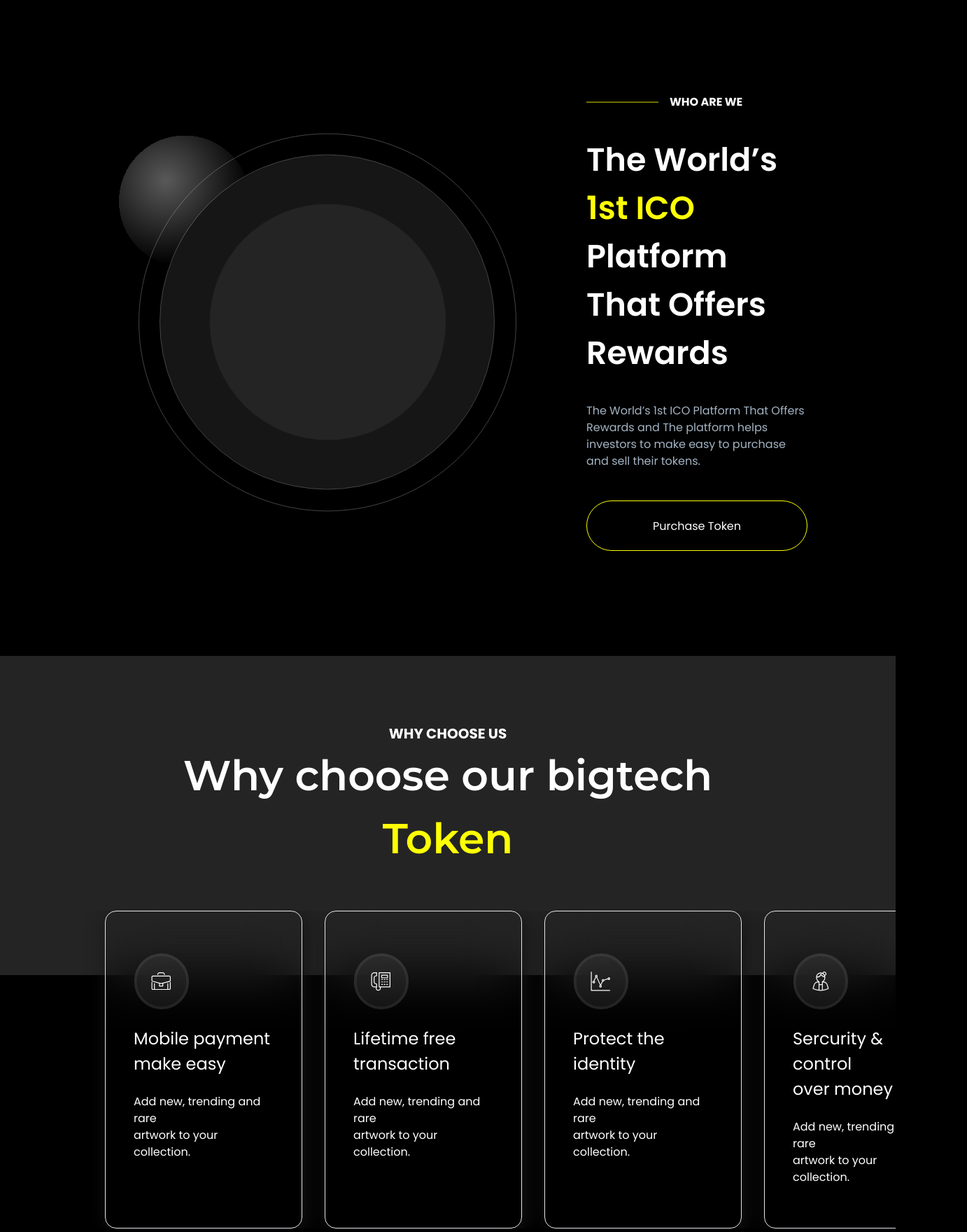
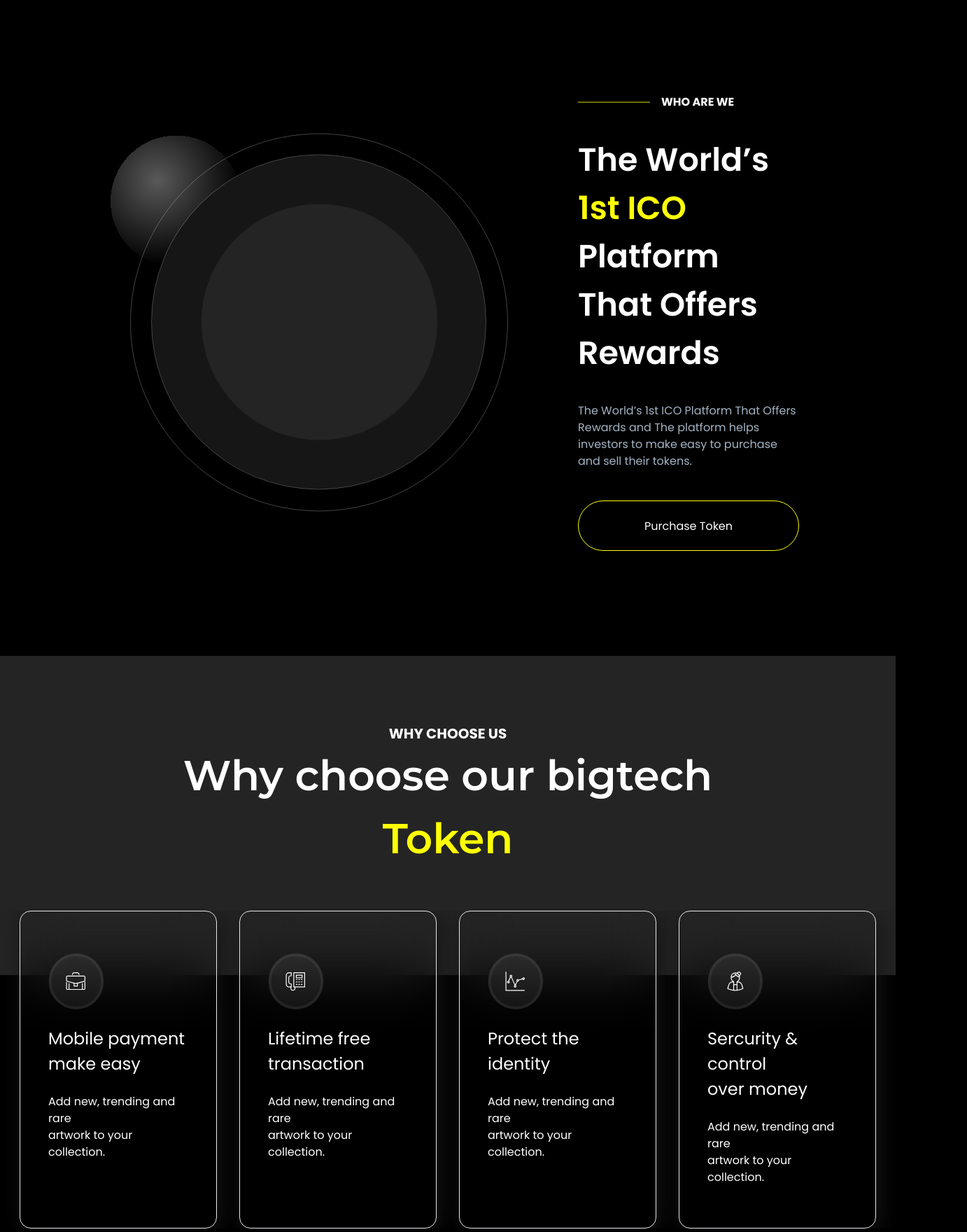
Before and after one commit to yuvrajj04/Value-Cyroptocurrency, a React (Vite) app: page / in a window 1280 px wide. Shown: the part 1000-2760 px from the top of the page at 70% size, 1382 px wide, since content can reach past the window. Built offline with nearby package versions, Linux system fonts and the light colour scheme.

Commit message:
screen size

```diff
--- a/src/components/About.jsx
+++ b/src/components/About.jsx
@@ -4,7 +4,7 @@
 const About = () =>{
   return (
     <>
-        <div className="flex md:flex-row m-auto my-[28px] md:m-[150px] gap-[50px] md:gap-[100px] text-white font-poppins">
+        <div className="flex md:flex-row m-auto my-[28px] md:m-[150px] gap-[50px] md:gap-[100px] text-white font-poppins md:justify-center">
             <img src="Sphere.svg" alt="sphere" className="hidden md:flex"/>
             <div className="flex flex-col gap-[44px] px-4 md:px-0">
                 <div className="flex flex-col gap-[36px]">
--- a/src/components/Article.jsx
+++ b/src/components/Article.jsx
@@ -5,8 +5,10 @@ const Article = () => {
     <>
         <div className="flex flex-col text-white gap-[40px] md:gap-[140px]">
             <div className="flex flex-row py-[16px] px-[30px] md:px-[80px] gap-[140px] md:gap-[1200px] border-y-[1px] border-white">
-                <span className="text-[16px] md:text-[18px] font-poppins text-white">Content Articles</span>
-                <img src="yellowArrow.svg" alt="" />
+                <div className="flex w-full justify-between">
+                    <span className="text-[16px] md:text-[18px] font-poppins text-white">Content Articles</span>
+                    <img src="yellowArrow.svg" alt="" className="" />
+                </div>
             </div>
             <div className="flex flex-col md:flex-row px-[0px] md:px-[150px] gap-[48px] md:gap-[48px] md:justify-center items-center">
                 <div className="flex flex-col gap-[30px]">
--- a/src/components/Features.jsx
+++ b/src/components/Features.jsx
@@ -8,7 +8,7 @@ const Features = () => {
         <span className='flex text-[12px] md:text-[20px] font-bold justify-center mt-[32px] md:mt-[96px]'>WHY CHOOSE US</span>
         <span className="flex text-[24px] md:text-[60px] justify-center font-semibold font-montserrat">Why choose our bigtech</span>
         <span className="flex text-[24px] md:text-[60px] justify-center font-semibold font-montserrat text-[#FEFF05] mb-[32px] md:mb-[58px]"> Token</span>
-        <div className="flex flex-row px-[20px] md:px-[150px] gap-[24px] md:gap-[32px] overflow-x-scroll md:overflow-x-hidden">
+        <div className="flex flex-row px-[20px] md:px-[150px] gap-[24px] md:gap-[32px] md:justify-center overflow-x-scroll md:overflow-x-hidden">
             <div className="flex flex-col border-[1px] rounded-[16px] border-gradient-reverse shadow-bg backdrop-blur-2xl py-[48px] md:py-[60px] px-[48px] md:px-[40px]">
                 <div className='flex flex-col gap-[24px] md:gap-[24px] w-[200px]'>
                   <img src="/paymentBag.svg" alt="" className='w-[80px] h-[80px]'/>
--- a/src/components/JoinTeam.jsx
+++ b/src/components/JoinTeam.jsx
@@ -3,8 +3,8 @@
 const JoinTeam = () => {
   return (
     <>
-
-        <div className="relative flex flex-col gap-[28px] md:gap-[40px] text-white my-[40px] md:my-[40px] mx-[20px] md:mx-[170px] rounded-[24px] border-[1px] border-white px-[60px] md:px-[80px] py-[30px] md:py-[40px] md:justify-center items-center ">
+        <div className="flex justify-center px-[150px]">
+          <div className="relative flex flex-col max-w-[1270px] gap-[28px] md:gap-[40px] text-white my-[40px] md:my-[40px] mx-[20px] md:mx-[170px] rounded-[24px] border-[1px] border-white px-[60px] md:px-[80px] py-[30px] md:py-[40px] md:justify-center items-center ">
               {/* <div className="flex relative bg-gradient-to-b from-[#2A2D31] to-[#060606] opacity-10 "></div> */}
               <img src="person-male.svg" alt="" className="flex w-[56px] md:w-[72px] h-[56px] md:h-[72px]" />
               <div className="flex flex-col gap-[24px] justify-center items-center">
@@ -14,6 +14,7 @@ const JoinTeam = () => {
               <button className='bg-[#FEFF05] h-[48px] md:h-[62.5px] text-black text-[14px] md:text-[18px] py-[14px] md:py-[18px] px-[36px] md:px-[56px] rounded-[68px] md:rounded-[135px] justify-center hover:bg-black hover:border hover:border-[#FEFF05] hover:text-[#FEFF05] transition duration-300'>GET STARTED</button>
               <img src="/Ellipse.svg" alt="" className="absolute w-[148px] h-[148px] bottom-[-74px] right-[-74px] hidden md:flex"/>
           </div>
+        </div>
     </>
   )
 }
```
Lines whose indentation alone changed are shown as unchanged.
